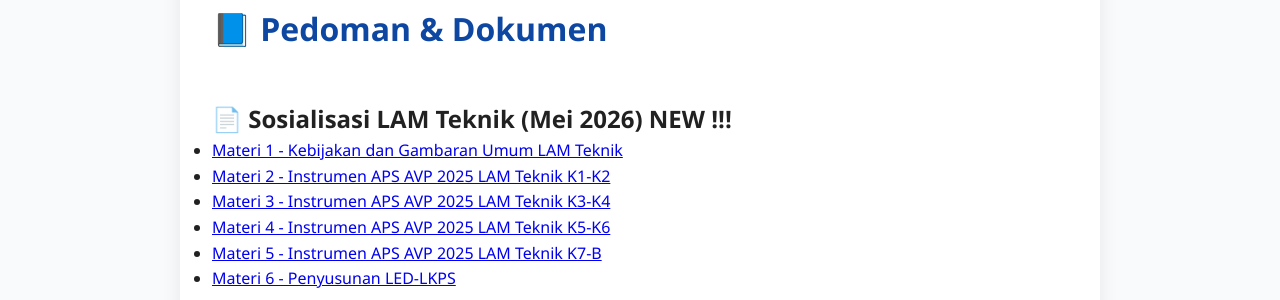
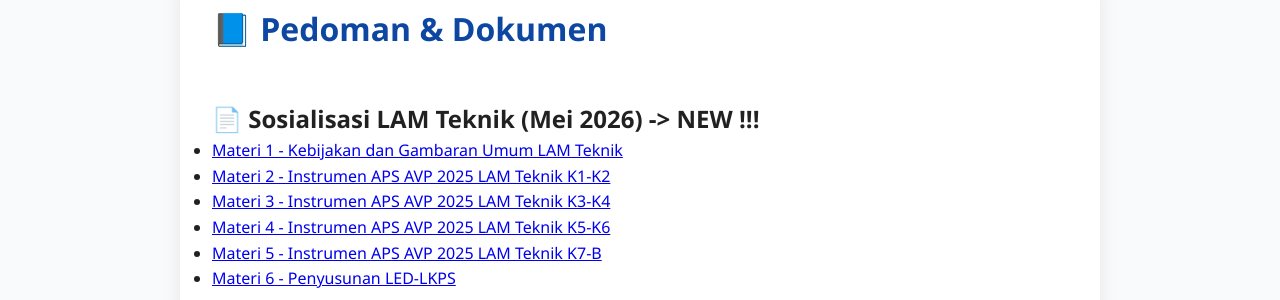
Before and after one commit to portal-psbm/aksibm-26, a Jekyll site: the page built from pedoman.md, in a window 1280 px wide and 1117 px high. Shown: the part 123-423 px from the top of the window. Built offline with Jekyll 4.4.1, drawn with Linux system fonts in a browser that asks for light colours.

```diff
--- a/pedoman.md
+++ b/pedoman.md
@@ -7,7 +7,7 @@ permalink: /pedoman/
 # 📘 Pedoman & Dokumen
 <br>
 
-## 📄 Sosialisasi LAM Teknik (Mei 2026) NEW !!!
+## 📄 Sosialisasi LAM Teknik (Mei 2026) -> NEW !!!
    - [Materi 1 - Kebijakan dan Gambaran Umum LAM Teknik](/aksibm-26/assets/pedoman/Materi1.pdf)
    - [Materi 2 - Instrumen APS AVP 2025 LAM Teknik K1-K2](/aksibm-26/assets/pedoman/Materi2.pdf)
    - [Materi 3 - Instrumen APS AVP 2025 LAM Teknik K3-K4](/aksibm-26/assets/pedoman/Materi3.pdf)
```
